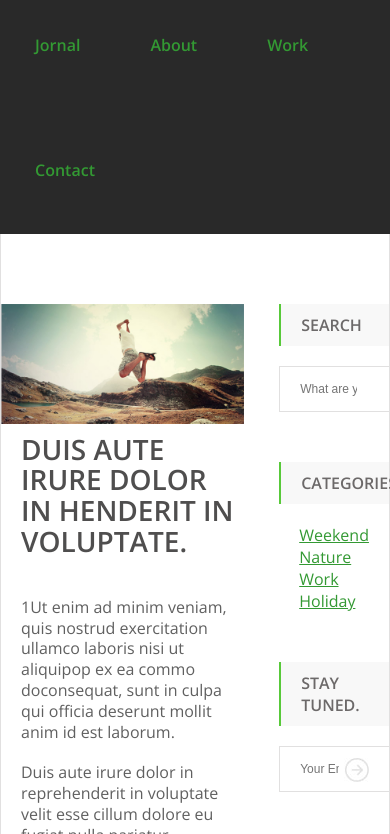
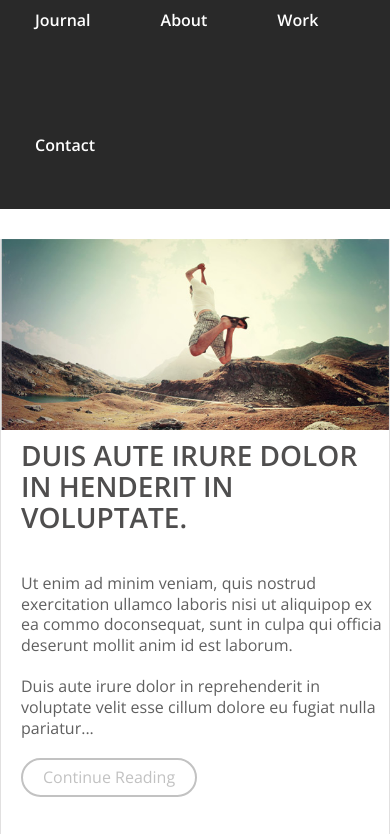
Before and after one commit to RblHamer/work-3, a plain HTML site: page index.html in a window 390 px wide. Shown: the part 99-933 px from the top of the page. Drawn offline with nearby package versions, Linux system fonts and the light colour scheme.

Commit message:
new-branch

```diff
--- a/index.html
+++ b/index.html
@@ -2,6 +2,7 @@
 <html>
 <head>
 <meta charset="utf-8">
+<meta name="viewport" content="width=device-width, initial-scale=1.0">
 <link rel="stylesheet" type="text/css" href="style.css" />
 <link href="https://fonts.googleapis.com/css?family=Open+Sans:400,600" rel="stylesheet">
 <title>Company name - home page</title>
@@ -13,7 +14,7 @@
         <a href="/"><img src="images/logo.jpg" alt="" class="logo"></a>
         <nav>
             <ul class="menu">
-                <li><a href="#">Jornal</a></li>
+                <li><a href="#">Journal</a></li>
                 <li><a href="#">About</a></li>
                 <li><a href="#">Work</a></li>
                 <li><a href="#">Contact</a></li>
@@ -27,9 +28,10 @@
         <article>
             <header>
                 <img src="images/image1.jpg" alt="#">
+                <p class="publish">Pablished by Ruslan Karvatskyy 05.11.2017</p>
             </header>
             <h2>Duis aute irure dolor in henderit in voluptate.</h2>
-            <p>1Ut enim ad minim veniam, quis nostrud exercitation ullamco laboris nisi ut aliquipop ex ea commo doconsequat, sunt in culpa qui officia deserunt
+            <p>Ut enim ad minim veniam, quis nostrud exercitation ullamco laboris nisi ut aliquipop ex ea commo doconsequat, sunt in culpa qui officia deserunt
             mollit anim id est laborum.</p>
 
             <p>Duis aute irure dolor in reprehenderit in voluptate velit esse cillum dolore eu fugiat nulla pariatur...</p>
@@ -38,6 +40,7 @@
         <article>
                 <header>
                     <img src="images/image2.jpg" alt="#">
+                    <p class="publish">Pablished by Ruslan Karvatskyy 05.11.2017</p>
                 </header>
                 <h2>Duis aute irure dolor in henderit in voluptate.</h2>
                 <p>Ut enim ad minim veniam, quis nostrud exercitation ullamco laboris nisi ut aliquipop ex ea commo doconsequat, sunt in culpa qui officia deserunt
@@ -87,7 +90,7 @@
 <footer>
   <div class="center-block-main">
       <a href="/"><img src="images/logo1.jpg" alt=""></a>
-      <p>&copy; 2016 Blogin.com  -  All Rights Reserved  -  Find more free Templates at Pixelhint.com</p>
+      <p>&copy; 2017 Blogin.com  -  All Rights Reserved  -  Find more free Templates at Pixelhint.com</p>
   </div>
 </footer>
 </body>
--- a/style.css
+++ b/style.css
@@ -111,7 +111,7 @@ header{
 	font-weight: 600;
 }
 .menu li a{
-	color: : #fff;
+	color: #fff;
 	text-decoration: none;
 	padding: 50px 35px;
 	display: block;
@@ -137,6 +137,21 @@ article header{
 	font-size: 0;
 	background: none;
 	margin-bottom: 10px;
+	position:relative;
+}
+.publish{
+	font-size:13px;
+	background:rgba(0,0,0,0.6);
+	color:#fff;
+	position:absolute;
+	bottom:-60px;
+	padding:10px 20px;
+	width:100%;
+	box-sizing: border-box;
+	transition: bottom 0.1s linear;
+}
+article>header:hover .publish{
+	bottom:0;
 }
 article h2{
 	font-size: 1.75em;
@@ -156,6 +171,8 @@ a.more{
 	padding: 7px 20px;
 	display: inline-block;
 	border-radius: 20px;
+	text-decoration:none;
+	transition:all 0.1s linear;
 }
 a:hover.more{
 	color: #339933;
@@ -242,4 +259,32 @@ footer {
 footer img{
 	margin-bottom: 20px;
 }
+@media screen and (max-width:768px){
+	.logo{
+		margin-top:20px;
+	}
+	.manu li a{
+		padding:25px 35px;
+	}
+	main{
+		float:none; width:100%; margin-top:30px;
+	}
+	article>header img{
+		width:100%;
+	}
+	aside{
+		float:none; width:100%; margin-top:70px;
+	}
+}
+@media screen and (max-width:620px){
+	.logo{
+		float:none; margin:10px auto; display:block;
+	}
+	.manu{
+		float:none; width:100%;
+	}
+	.manu li a{
+		padding:10px 35px;
+	}
+}
 /* --------------- test comment ---------*/
```
